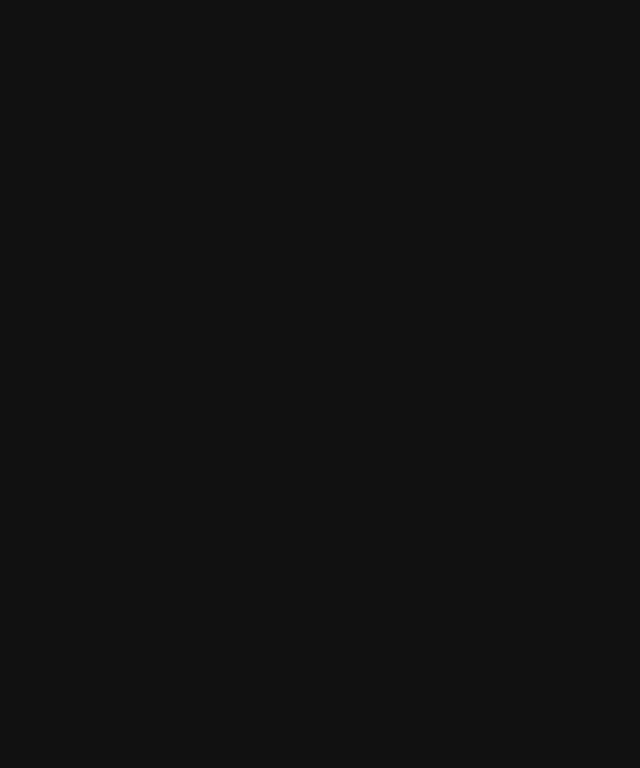
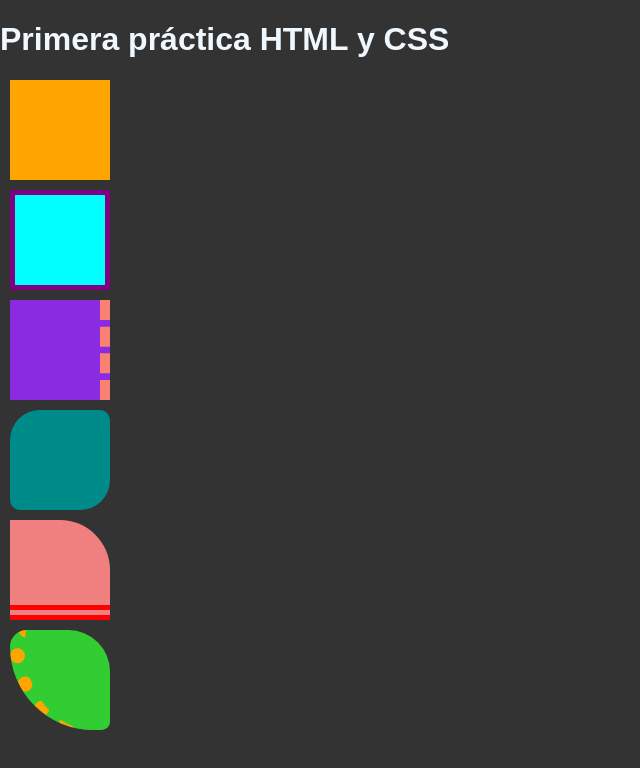
Before and after one commit to Umberto-Calogero-Messina/First-HTML-Practice, a website built with Vite: page src/index.html in a window 1280 px wide. Shown: the whole page, without its empty margins (0-640 px from the left). Built offline with nearby package versions, Linux system fonts and the light colour scheme; some packages are replaced by stand-ins of ours.

Commit message:
+FirstCommit

```diff
--- a/src/index.html
+++ b/src/index.html
@@ -3,12 +3,21 @@
   <head>
     <meta charset="UTF-8" />
     <!-- PON UN FAVICON!!! -->
-    <link rel="icon" type="image/svg+xml" href="" />
+    <link rel="icon" type="image/svg+xml" href />
     <meta name="viewport" content="width=device-width, initial-scale=1.0" />
     <!-- CAMBIA EL TITLE!!! -->
     <title>Vite Template</title>
   </head>
   <body>
+    <h1 class="title">Primera práctica HTML y CSS</h1>
+
+    <div class="box box--first"></div>
+    <div class="box box--second"></div>
+    <div class="box box--third"></div>
+    <div class="box box--fourth"></div>
+    <div class="box box--fifth"></div>
+    <div class="box box--sixth"></div>
+
     <script type="module" src="./js/index.js"></script>
   </body>
 </html>
--- a/src/scss/blocks/body.scss
+++ b/src/scss/blocks/body.scss
@@ -2,6 +2,7 @@ html {
   scroll-behavior: smooth;
 }
 body {
-  background-color: #111;
+  background-color: #333;
+  color: aliceblue;
   font-family: sans-serif;
 }
--- /dev/null
+++ b/src/scss/blocks/box.scss
@@ -0,0 +1,35 @@
+.box {
+  width: 100px;
+  height: 100px;
+  margin-bottom: 10px;
+  margin-left: 10px;
+
+  &--first {
+    background-color: orange;
+  }
+
+  &--second {
+    background-color: aqua;
+    border: 5px solid purple;
+  }
+  &--third {
+    background-color: blueviolet;
+    border-right: 10px dashed salmon;
+  }
+
+  &--fourth {
+    background-color: darkcyan;
+    border-radius: 30px 10px 30px 10px;
+  }
+
+  &--fifth {
+    background: lightcoral;
+    border-bottom: 15px double red;
+    border-radius: 0px 50px 0px 0px;
+  }
+  &--sixth {
+    background: limegreen;
+    border-left: 15px dotted orange;
+    border-radius: 20px 50px 10px 100px;
+  }
+}
--- a/src/scss/styles.scss
+++ b/src/scss/styles.scss
@@ -2,3 +2,4 @@
 @use 'base/initial-reset.scss';
 @use 'config/variables.scss';
 @use 'blocks/body.scss';
+@use 'blocks/box.scss';
```
Also changed, not shown: src/assets/images/cat.jpeg (deleted).
